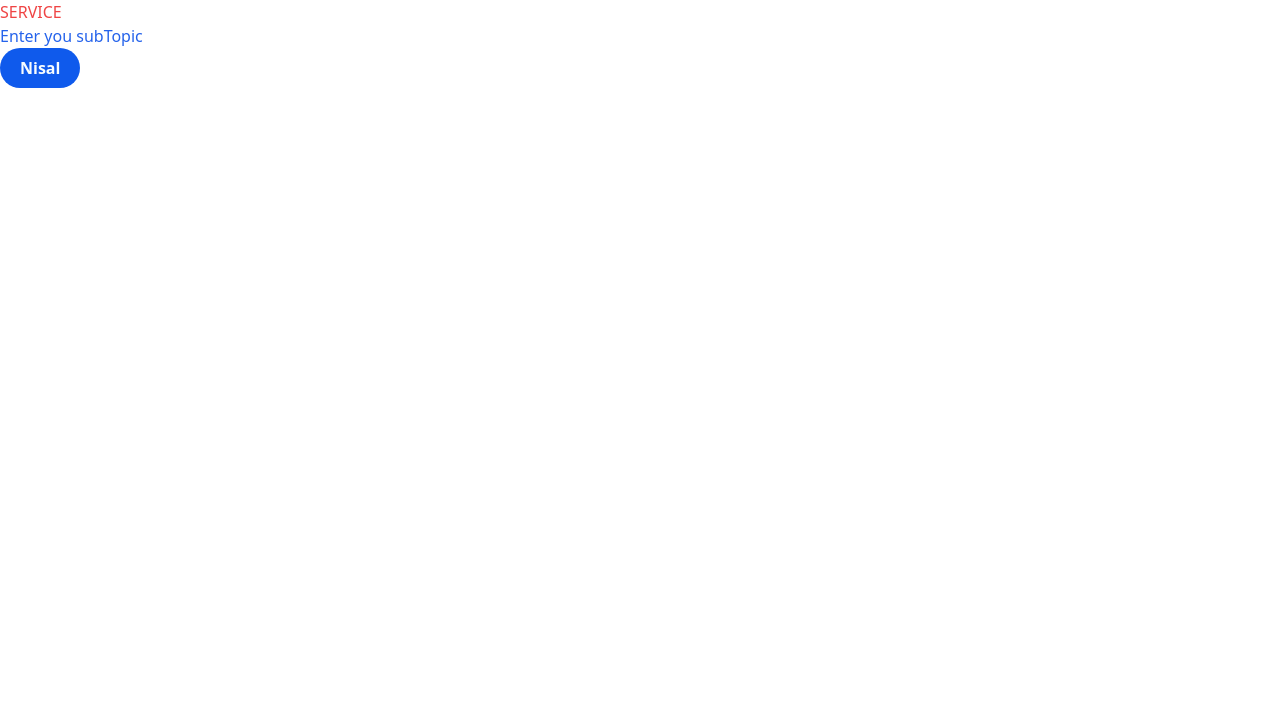
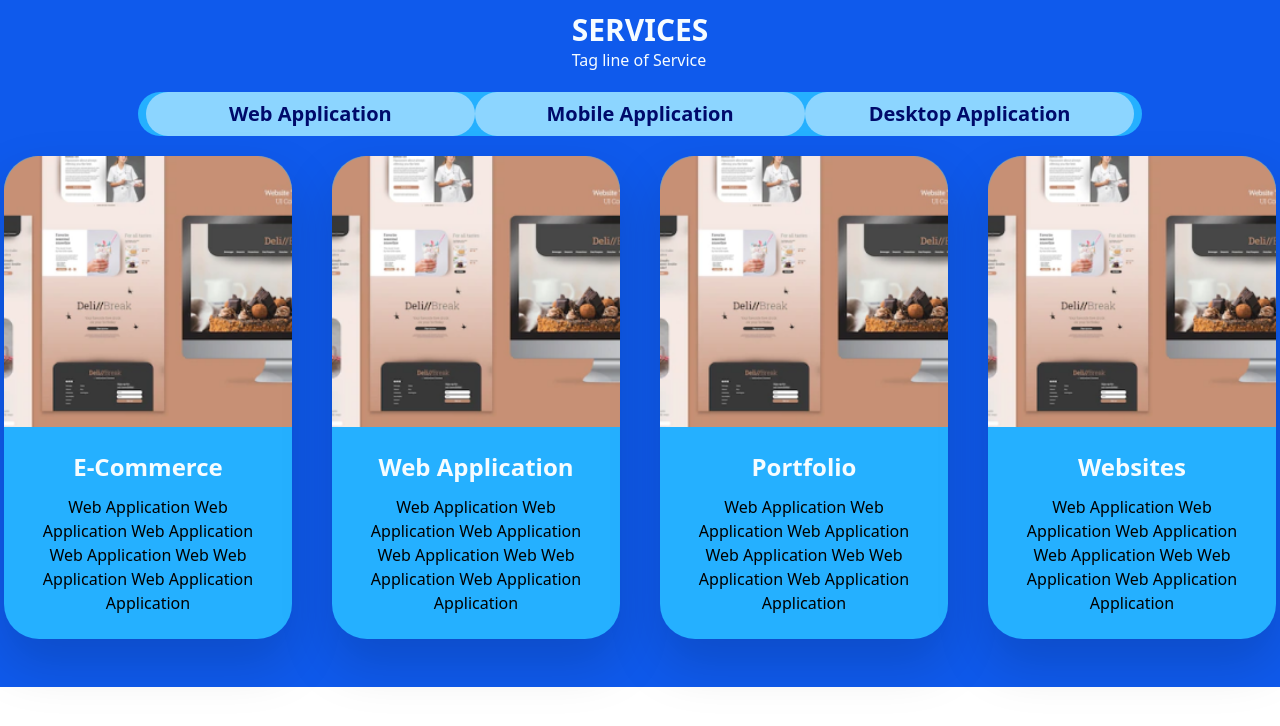
Before and after one commit to Algowrite-software-solution/algowrite-website-2.0, a React (Create React App) app in the folder front-end/: page / in a window 1280 px wide. Shown: the top 726 px of the page. Built offline with nearby package versions, Linux system fonts and the light colour scheme.

Commit message:
Main Concept
finished main concept

```diff
--- a/front-end/src/App.js
+++ b/front-end/src/App.js
@@ -2,12 +2,12 @@ import './App.css';
 // import Button from './components/Button';
 import MainTopic from './components/MainTopic';
 import Header from './layout/Header';
+import Services from './layout/Sevices';
 
 function App() {
   return (
     <div>
-      <MainTopic className="text-red-500" text="SERVICE" subTopic="Enter you subTopic" subTopicClassName="text-blue-600" />
-      <Header />
+      <Services/>
     </div>
   );
 }
--- a/front-end/src/components/Button.js
+++ b/front-end/src/components/Button.js
@@ -1,8 +1,8 @@
 import React from "react";
 
-function Button({text , className}) {
+function Button({text , className , onClick}) {
      return(
-          <button className={className}>{text}</button>
+          <button className={className} onClick={onClick}>{text}</button>
      );
 }
 
--- /dev/null
+++ b/front-end/src/components/SerivicesCard.js
@@ -0,0 +1,17 @@
+import React from "react";
+
+
+
+function ServicesCard({ topic, paragraph, img }) {
+     return (
+          <div className="h-1/2 sm:w-72 rounded-[35px] bg-secondary flex flex-col items-center justify-center drop-shadow-2xl">
+               <img src={img} className="h-1/2 w-72" />
+               <div className="order-2 flex flex-col items-center justify-center p-6 gap-3">
+                    <h3 className="text-white font-bold text-2xl">{topic}</h3>
+                    <p className="text-center">{paragraph}</p>
+               </div>
+          </div>
+     );
+}
+
+export default ServicesCard;
--- /dev/null
+++ b/front-end/src/layout/Sevices.js
@@ -0,0 +1,63 @@
+import React, { useState } from "react";
+import MainTopic from "../components/MainTopic";
+import Button from "../components/Button";
+import ServicesCard from "../components/SerivicesCard";
+import serviceImg from "../assets/ServicesCardImg/serviceCardImage.png";
+
+
+
+const ApplicatinCardDetails = ({ activeButton }) => {
+     const cardData = {
+          Web: [
+               { topic: "E-Commerce", paragraph: "Web Application Web Application Web Application Web Application Web Web Application Web Application Application" },
+               { topic: "Web Application", paragraph: "Web Application Web Application Web Application Web Application Web Web Application Web Application Application" },
+               { topic: "Portfolio", paragraph: "Web Application Web Application Web Application Web Application Web Web Application Web Application Application" },
+               { topic: "Websites", paragraph: "Web Application Web Application Web Application Web Application Web Web Application Web Application Application" },
+          ],
+          Mobile: [
+               { topic: "Mobile App 1", paragraph: "mobile Application Web Application Web Application Web Application Web Web Application Web Application Application" },
+               { topic: "Mobile App 2", paragraph: "mobile Application Web Application Web Application Web Application Web Web Application Web Application Application" },
+               { topic: "Mobile App 3", paragraph: "mobile Application Web Application Web Application Web Application Web Web Application Web Application Application" },
+               { topic: "Mobile App 4", paragraph: "mobile Application Web Application Web Application Web Application Web Web Application Web Application Application" },
+          ],
+          Desktop: [
+               { topic: "Desktop 1", paragraph: "Desktop Application Web Application Web Application Web Application Web Web Application Web Application Application" },
+               { topic: "Desktop 2", paragraph: "Desktop Application Web Application Web Application Web Application Web Web Application Web Application Application" },
+               { topic: "Desktop 3", paragraph: "Desktop Application Web Application Web Application Web Application Web Web Application Web Application Application" },
+               { topic: "Desktop 4", paragraph: "Desktop Application Web Application Web Application Web Application Web Web Application Web Application Application" },
+          ],
+     };
+
+     const cards = cardData[activeButton].map((card, index) => (
+          <ServicesCard key={index} topic={card.topic} paragraph={card.paragraph} img={serviceImg}/>
+     ));
+
+     return (<div className="flex gap-10">{cards}</div>);
+};
+
+function Services() {
+
+     const [activeButton, setActiveButton] = useState('Web');
+
+     const handleButtonClick = (button) => {
+          setActiveButton(button);
+     };
+
+     return (
+          <div className="flex flex-col bg-primary justify-center items-center p-3 gap-5 pb-12">
+               <div className="order-1 flex items-center justify-center">
+                    <MainTopic text="SERVICES" className="text-white font-bold text-3xl" subTopic="Tag line of Service" subTopicClassName="text-white" />
+               </div>
+               <div className="order-2 sm:w-4/5 h-11 bg-secondary rounded-full flex justify-between ps-2 pe-2">
+                    <Button onClick={()=> handleButtonClick('Web')} text="Web Application" className="w-96 h-11 text-darker  text-xl font-semibold bg-light rounded-full active:bg-white" />
+                    <Button onClick={()=> handleButtonClick('Mobile')} text="Mobile Application" className="w-96 h-11 text-darker text-xl font-semibold  bg-light  rounded-full  active:bg-white" />
+                    <Button onClick={()=> handleButtonClick('Desktop')} text="Desktop Application" className="w-96 h-11 text-darker text-xl font-semibold  bg-light rounded-full  active:bg-white" />
+               </div>
+               <div className="order-3">
+                    <ApplicatinCardDetails activeButton={activeButton} />
+               </div>
+          </div>
+     );
+}
+
+export default Services;
```
Also changed, not shown: front-end/src/assets/ServicesCardImg/serviceCardImage.png (added), 1 other file (tests, documents, lock files or other folders).
